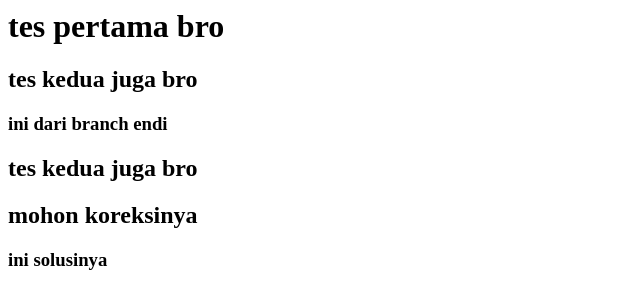
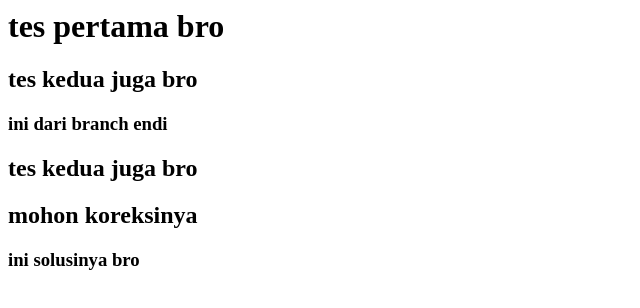
Before and after one commit to endhilicious/indexeddb, a plain HTML site: page index.html in a window 1280 px wide. Shown: the full height of the page, 0-640 px from the left. Drawn offline with Linux system fonts and the light colour scheme.

Commit message:
mudah-mudahan bisa ter push

```diff
--- a/index.html
+++ b/index.html
@@ -8,6 +8,6 @@
     <h3>ini dari branch endi</h3>
     <h2>tes kedua juga bro</h2>
     <h2>mohon koreksinya</h2>
-    <h3>ini solusinya</h3>
+    <h3>ini solusinya bro</h3>
   </body>
 </html>
```
